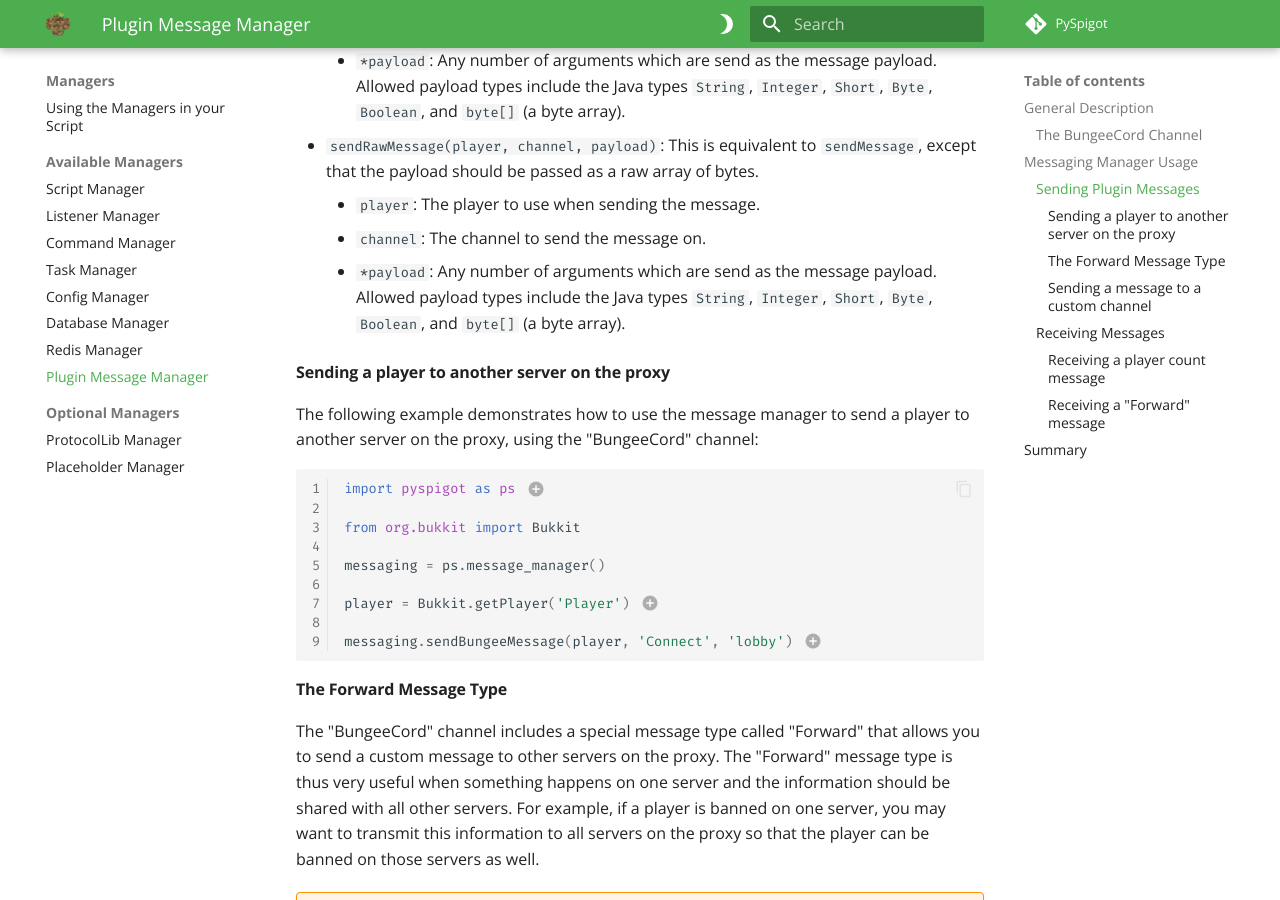
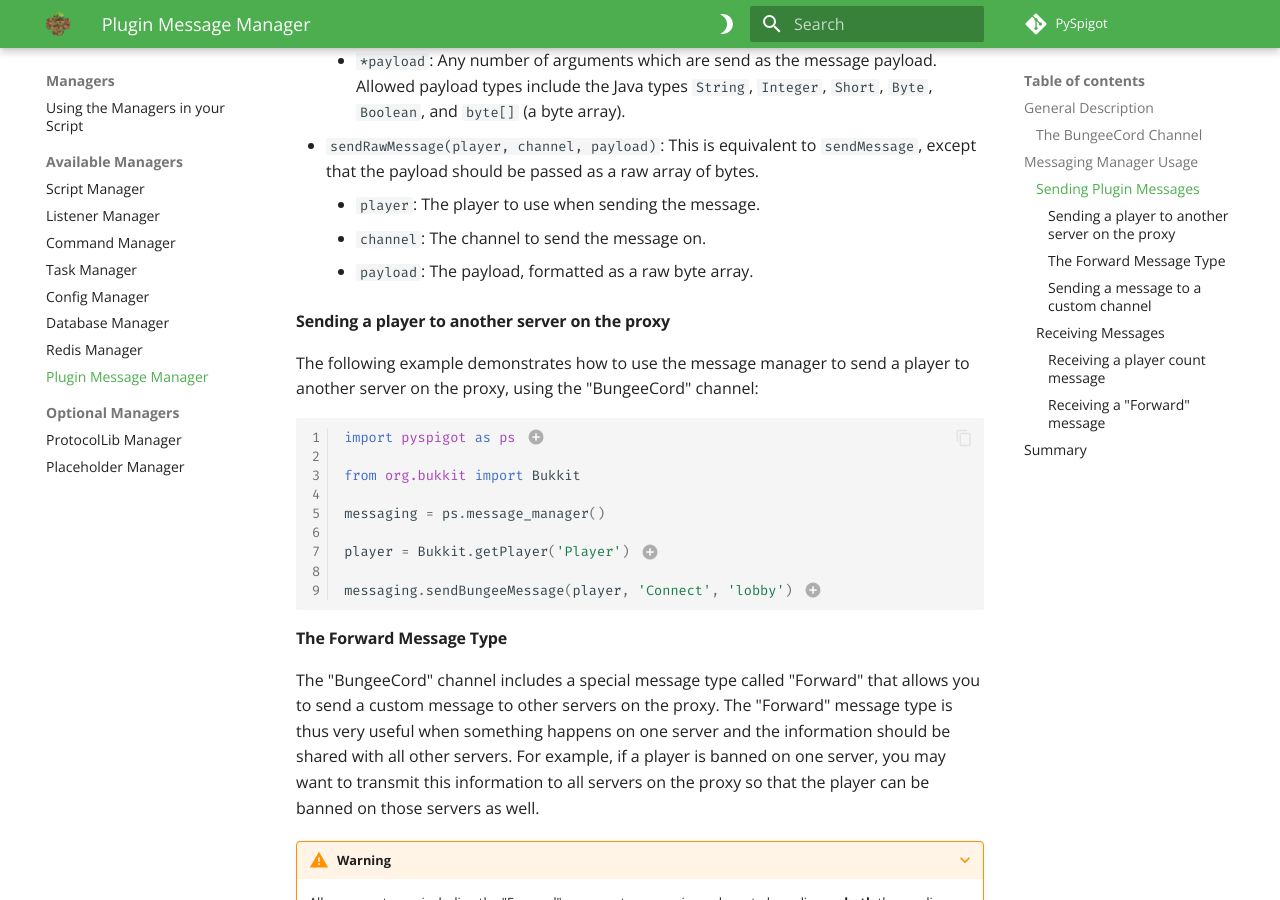
Before and after one commit to magicmq/pyspigot-documentation, an MkDocs documentation site: the page built from docs/managers/messaging.md, in a window 1280 px wide and 900 px high, scrolled down 1880 px. Built offline with MkDocs 1.6.1 and Material for MkDocs 9.7.7, drawn with Linux system fonts in a browser that asks for light colours; comment, search, counter and statistics services are not loaded.

Commit message:
Fix incorrect parameter documentation

```diff
--- a/docs/managers/messaging.md
+++ b/docs/managers/messaging.md
@@ -47,7 +47,7 @@ The messaging manager provides three functions that can be used to send plugin m
 - `sendRawMessage(player, channel, payload)`: This is equivalent to `sendMessage`, except that the payload should be passed as a raw array of bytes.
     - `player`: The player to use when sending the message.
     - `channel`: The channel to send the message on.
-    - `*payload`: Any number of arguments which are send as the message payload. Allowed payload types include the Java types `String`, `Integer`, `Short`, `Byte`, `Boolean`, and `byte[]` (a byte array).
+    - `payload`: The payload, formatted as a raw byte array.
 
 #### Sending a player to another server on the proxy
 
```
